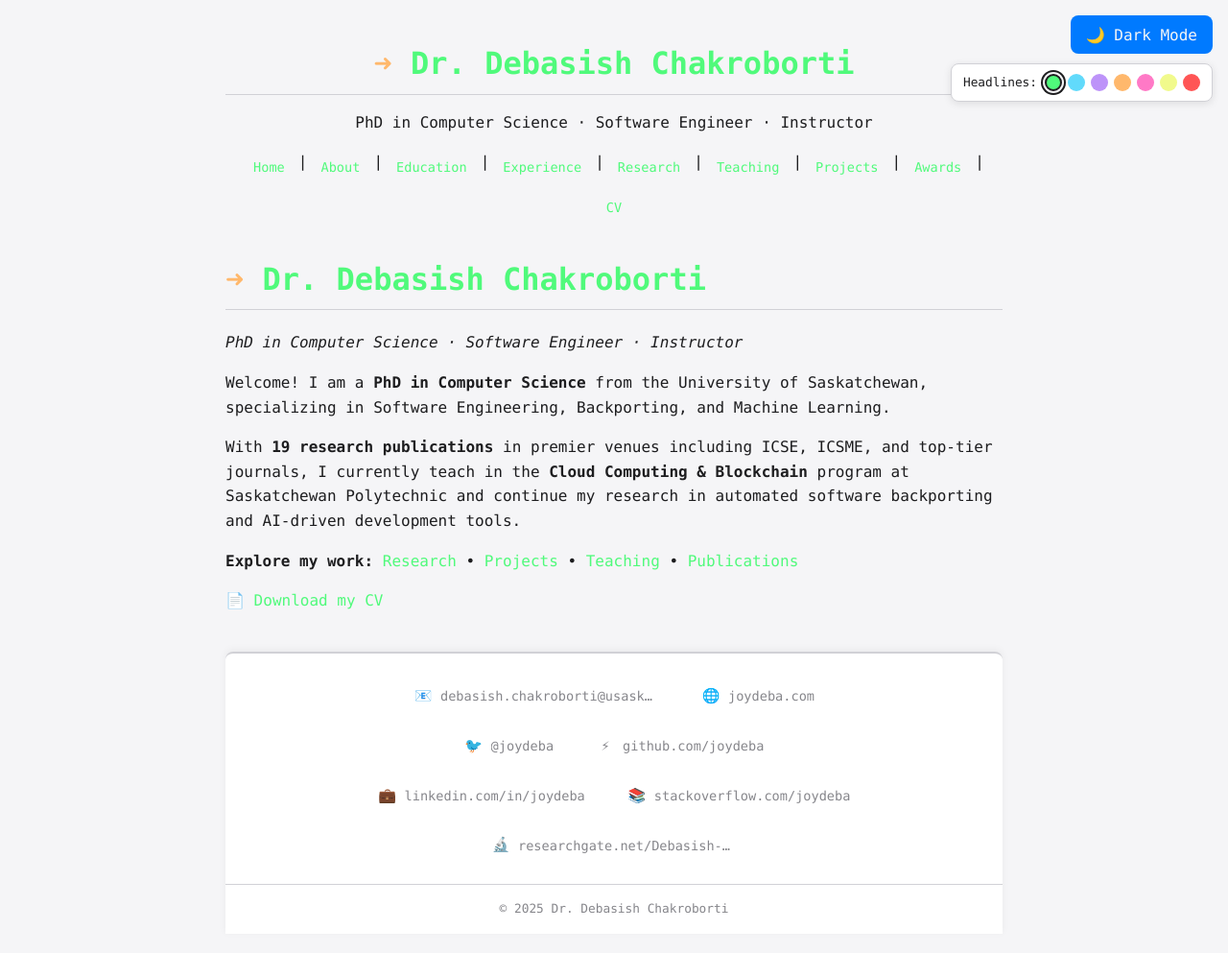
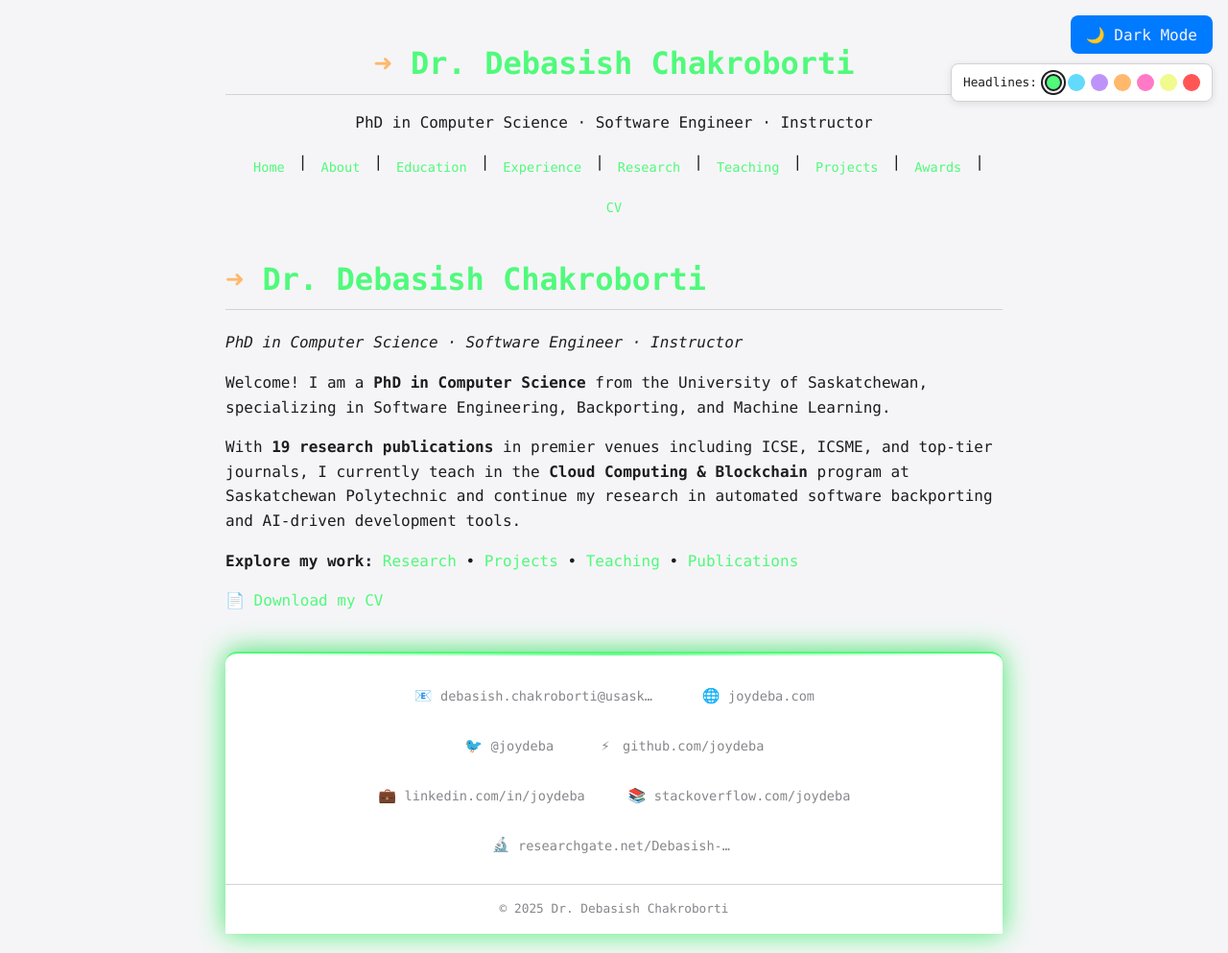
Before and after one commit to joydeba/joydeba.github.io, a Jekyll site: the page built from index.md, in a window 1280 px wide. Shown: the whole page at 96% size. Built offline with Jekyll 4.4.1, drawn with Linux system fonts in a browser that asks for light colours.

Commit message:
Refactor footer styles in CSS to enhance aesthetics and visibility. Update border color to use header text variable, adjust border radius and box shadow for a more modern look, and introduce a gradient effect for improved visual appeal. Implement backdrop filter for better depth perception in dark mode.

```diff
--- a/assets/style.css
+++ b/assets/style.css
@@ -439,16 +439,33 @@ nav a:focus {
 
 footer {
   margin-top: 40px;
-  border-top: 2px solid var(--border);
+  border-top: 2px solid var(--header-text);
   padding: 25px 0 15px 0;
   background: var(--card-bg);
-  border-radius: 8px 8px 0 0;
-  box-shadow: 0 -2px 8px rgba(0, 0, 0, 0.05);
+  border-radius: 12px 12px 0 0;
+  box-shadow: 0 -4px 20px rgba(0, 0, 0, 0.08),
+              0 0 30px var(--header-text, rgba(80, 250, 123, 0.1));
+  backdrop-filter: blur(10px);
   transition: all 0.3s ease;
+  position: relative;
+  overflow: hidden;
+}
+
+footer::before {
+  content: '';
+  position: absolute;
+  top: 0;
+  left: 0;
+  right: 0;
+  height: 2px;
+  background: linear-gradient(90deg, transparent, var(--header-text), transparent);
+  opacity: 0.8;
 }
 
 [data-theme="dark"] footer {
-  box-shadow: 0 -2px 8px rgba(0, 0, 0, 0.2);
+  box-shadow: 0 -4px 20px rgba(0, 0, 0, 0.3),
+              0 0 30px var(--header-text, rgba(80, 250, 123, 0.2));
+  backdrop-filter: blur(15px);
 }
 
 .footer-content {
```
